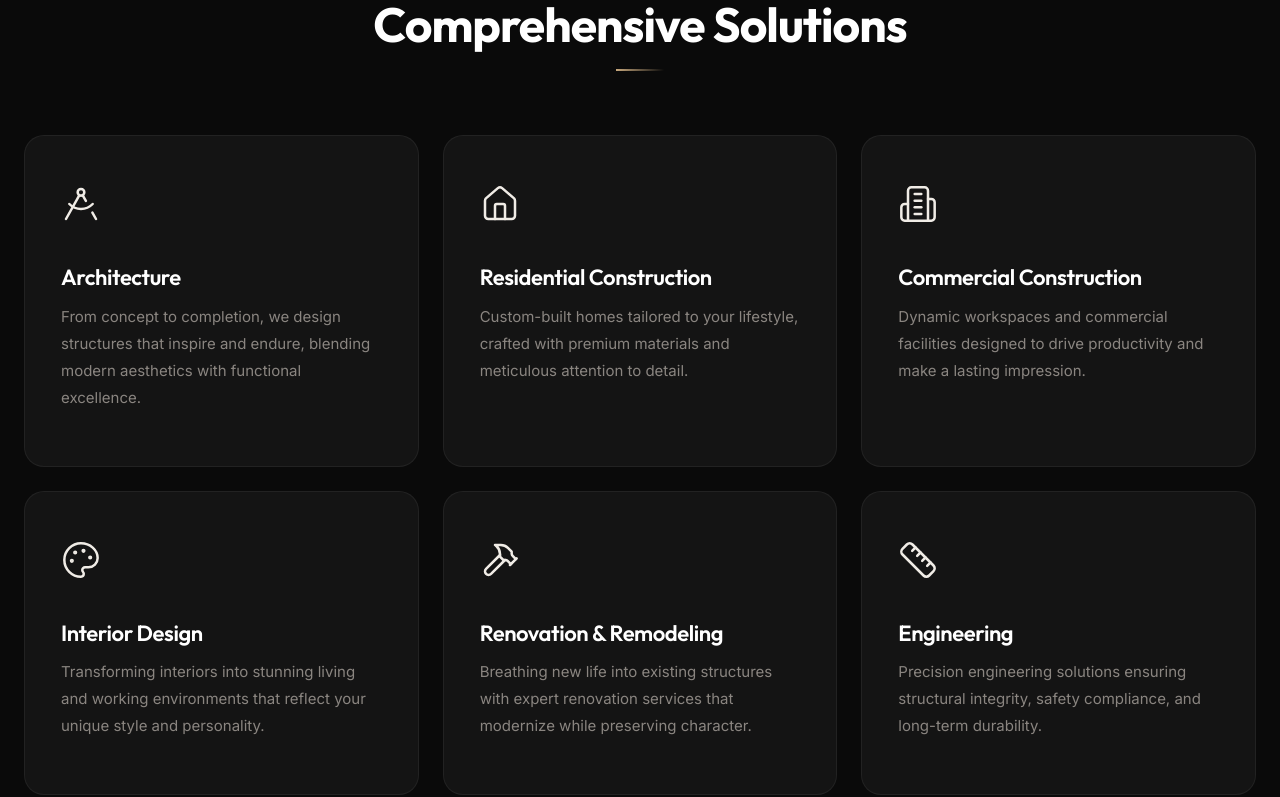
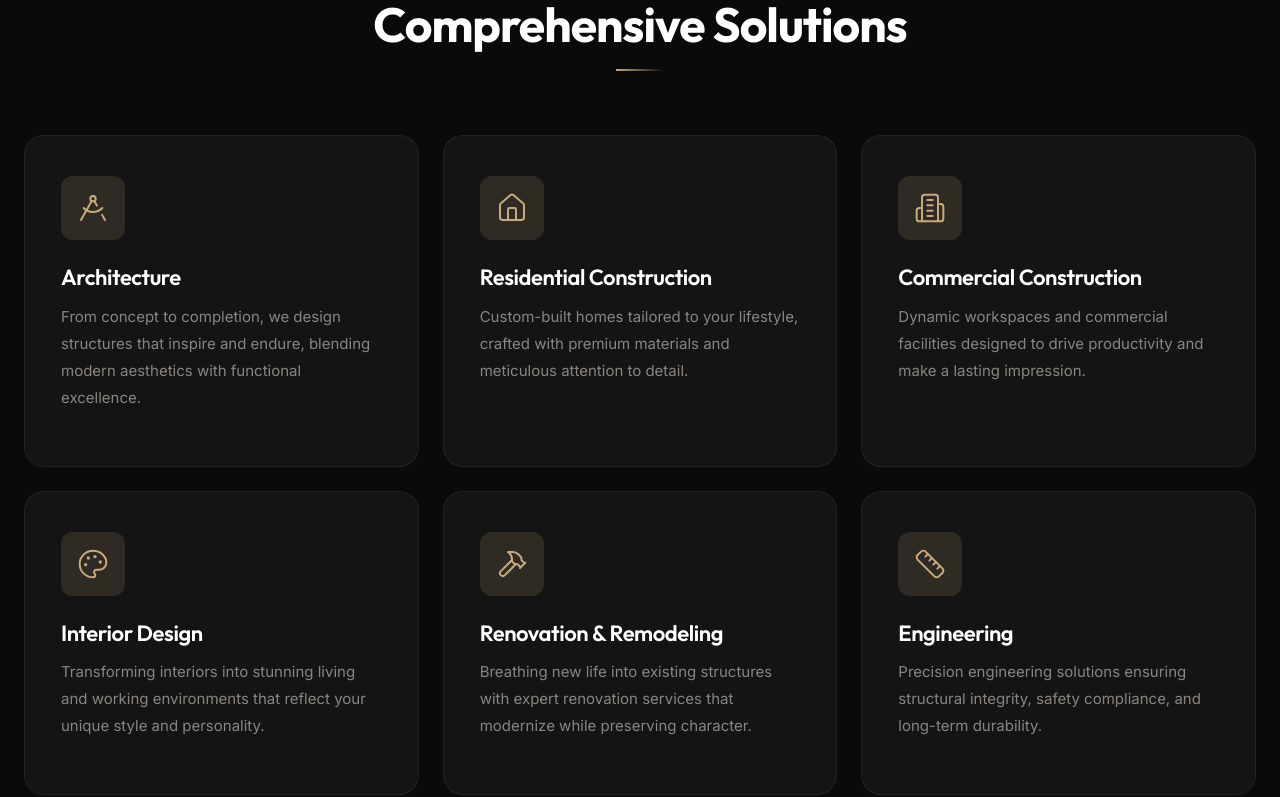
Before and after one commit to karthiklokanath/ProConstructions, a React (Vite) app: page /services in a window 1280 px wide. Shown: the part 565-1362 px from the top of the page. Built offline with nearby package versions, Linux system fonts and the light colour scheme.

Commit message:
Style Services page icons using bounded icon wrappers with hover highlights

```diff
--- a/src/index.css
+++ b/src/index.css
@@ -1067,10 +1067,23 @@ button {
   transform: scaleX(1);
 }
 
-.service-icon {
-  font-size: 40px;
-  margin-bottom: 20px;
-  display: block;
+.service-icon-wrapper {
+  background: var(--color-accent-muted);
+  border-radius: var(--radius-md);
+  width: 64px;
+  height: 64px;
+  display: inline-flex;
+  align-items: center;
+  justify-content: center;
+  color: var(--color-accent);
+  margin-bottom: 24px;
+  transition: background-color var(--transition-fast), color var(--transition-fast), transform var(--transition-fast);
+}
+
+.service-card:hover .service-icon-wrapper {
+  background: var(--color-accent);
+  color: #0a0a0a;
+  transform: scale(1.05);
 }
 
 .service-card h3 {
--- a/src/pages/Services.jsx
+++ b/src/pages/Services.jsx
@@ -25,48 +25,48 @@ function Services() {
 
           <div className="services-grid">
             <article className="service-card">
-              <div className="service-icon">
-                <DraftingCompass size={40} strokeWidth={1.5} />
+              <div className="service-icon-wrapper">
+                <DraftingCompass size={32} strokeWidth={1.5} />
               </div>
               <h3>Architecture</h3>
               <p>From concept to completion, we design structures that inspire and endure, blending modern aesthetics with functional excellence.</p>
             </article>
 
             <article className="service-card">
-              <div className="service-icon">
-                <Home size={40} strokeWidth={1.5} />
+              <div className="service-icon-wrapper">
+                <Home size={32} strokeWidth={1.5} />
               </div>
               <h3>Residential Construction</h3>
               <p>Custom-built homes tailored to your lifestyle, crafted with premium materials and meticulous attention to detail.</p>
             </article>
 
             <article className="service-card">
-              <div className="service-icon">
-                <Building2 size={40} strokeWidth={1.5} />
+              <div className="service-icon-wrapper">
+                <Building2 size={32} strokeWidth={1.5} />
               </div>
               <h3>Commercial Construction</h3>
               <p>Dynamic workspaces and commercial facilities designed to drive productivity and make a lasting impression.</p>
             </article>
 
             <article className="service-card">
-              <div className="service-icon">
-                <Palette size={40} strokeWidth={1.5} />
+              <div className="service-icon-wrapper">
+                <Palette size={32} strokeWidth={1.5} />
               </div>
               <h3>Interior Design</h3>
               <p>Transforming interiors into stunning living and working environments that reflect your unique style and personality.</p>
             </article>
 
             <article className="service-card">
-              <div className="service-icon">
-                <Hammer size={40} strokeWidth={1.5} />
+              <div className="service-icon-wrapper">
+                <Hammer size={32} strokeWidth={1.5} />
               </div>
               <h3>Renovation & Remodeling</h3>
               <p>Breathing new life into existing structures with expert renovation services that modernize while preserving character.</p>
             </article>
 
             <article className="service-card">
-              <div className="service-icon">
-                <Ruler size={40} strokeWidth={1.5} />
+              <div className="service-icon-wrapper">
+                <Ruler size={32} strokeWidth={1.5} />
               </div>
               <h3>Engineering</h3>
               <p>Precision engineering solutions ensuring structural integrity, safety compliance, and long-term durability.</p>
```
